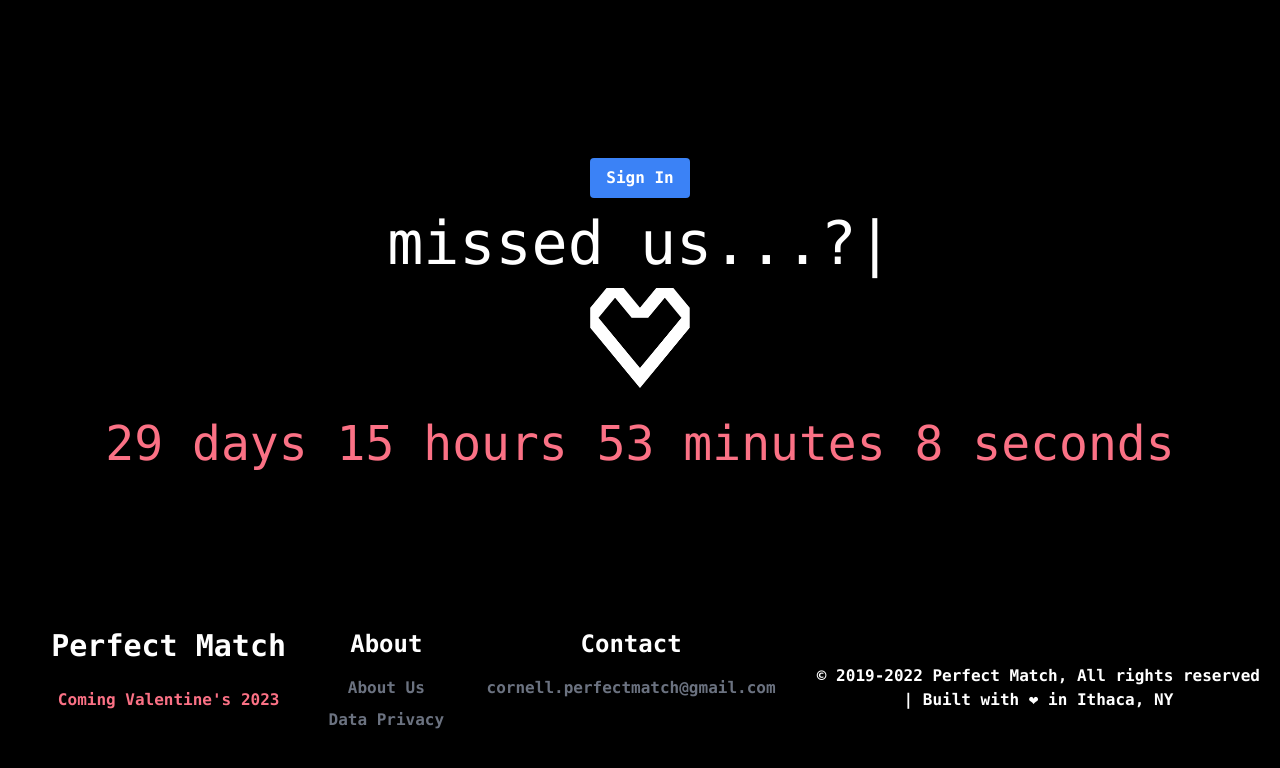
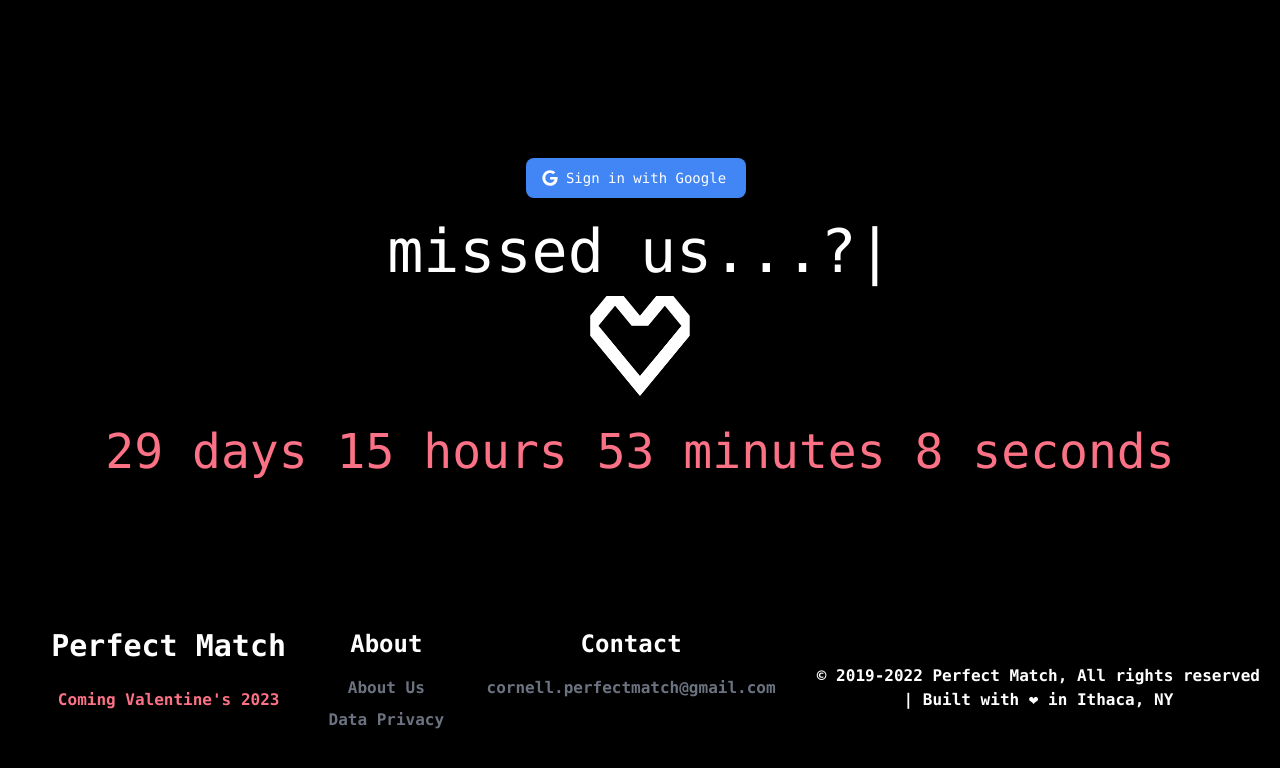
Before and after one commit to Perfect-Match-Org/perfect-match-web, a Next.js app: page / in a window 1280 px wide. Shown: the top 768 px of the page. Built offline with nearby package versions, Linux system fonts and the light colour scheme; no server answers.

Commit message:
some changes

```diff
--- a/components/googleAuth.tsx
+++ b/components/googleAuth.tsx
@@ -15,12 +15,26 @@ const GoogleAuth = (props: AuthProps) => {
   return (
     <div>
       <button
-        className="bg-blue-500 hover:bg-blue-700 text-white font-bold py-2 px-4 rounded"
-        onClick={() => {
-          auth();
-        }}
+        type="button"
+        className="text-white bg-[#4285F4] hover:bg-[#4285F4]/90 focus:ring-4 focus:outline-none focus:ring-[#4285F4]/50 font-medium rounded-lg text-sm px-5 py-2.5 text-center inline-flex items-center dark:focus:ring-[#4285F4]/55 mr-2 mb-2"
+        onClick={() => auth()}
       >
-        {props.login ? "Sign In" : "Sign Out"}
+        <svg
+          className="mr-2 -ml-1 w-4 h-4"
+          aria-hidden="true"
+          focusable="false"
+          data-prefix="fab"
+          data-icon="google"
+          role="img"
+          xmlns="http://www.w3.org/2000/svg"
+          viewBox="0 0 488 512"
+        >
+          <path
+            fill="currentColor"
+            d="M488 261.8C488 403.3 391.1 504 248 504 110.8 504 0 393.2 0 256S110.8 8 248 8c66.8 0 123 24.5 166.3 64.9l-67.5 64.9C258.5 52.6 94.3 116.6 94.3 256c0 86.5 69.1 156.6 153.7 156.6 98.2 0 135-70.4 140.8-106.9H248v-85.3h236.1c2.3 12.7 3.9 24.9 3.9 41.4z"
+          ></path>
+        </svg>
+        {props.login ? "Sign in with Google" : "Sign Out"}
       </button>
     </div>
   );
--- a/next.config.js
+++ b/next.config.js
@@ -2,8 +2,11 @@
 const nextConfig = {
   reactStrictMode: true,
   swcMinify: true,
-}
+  images: {
+    domains: ['lh3.googleusercontent.com', 'avatars.githubusercontent.com'],
+  }
+};
 
 
 
-module.exports = nextConfig
+module.exports = nextConfig;
--- a/pages/matches.tsx
+++ b/pages/matches.tsx
@@ -1,11 +1,12 @@
+import { NextPage } from "next";
 import { getSession } from "next-auth/react";
 import React from "react";
 import { UserInfo } from "../types/User";
 
-const Matches: any = (props: UserInfo) => {
+const Matches: NextPage<UserInfo> = (props) => {
   const userName = props.user.name;
   return (
-    <div>
+    <div className="flex h-screen w-screen justify-center items-center">
       <h1>Hi {userName}! View your matches!</h1>
     </div>
   );
@@ -13,6 +14,7 @@ const Matches: any = (props: UserInfo) => {
 
 export async function getServerSideProps(context: any) {
   const session = await getSession(context);
+  console.log(session);
   if (!session) {
     context.res.writeHead(302, { Location: "/" });
     context.res.end();
```
Also changed, not shown: pages/api/hello.ts (+4 -5 lines), styles/globals.css (line endings or trailing spaces), 1 other file (tests, documents, lock files or other folders).
